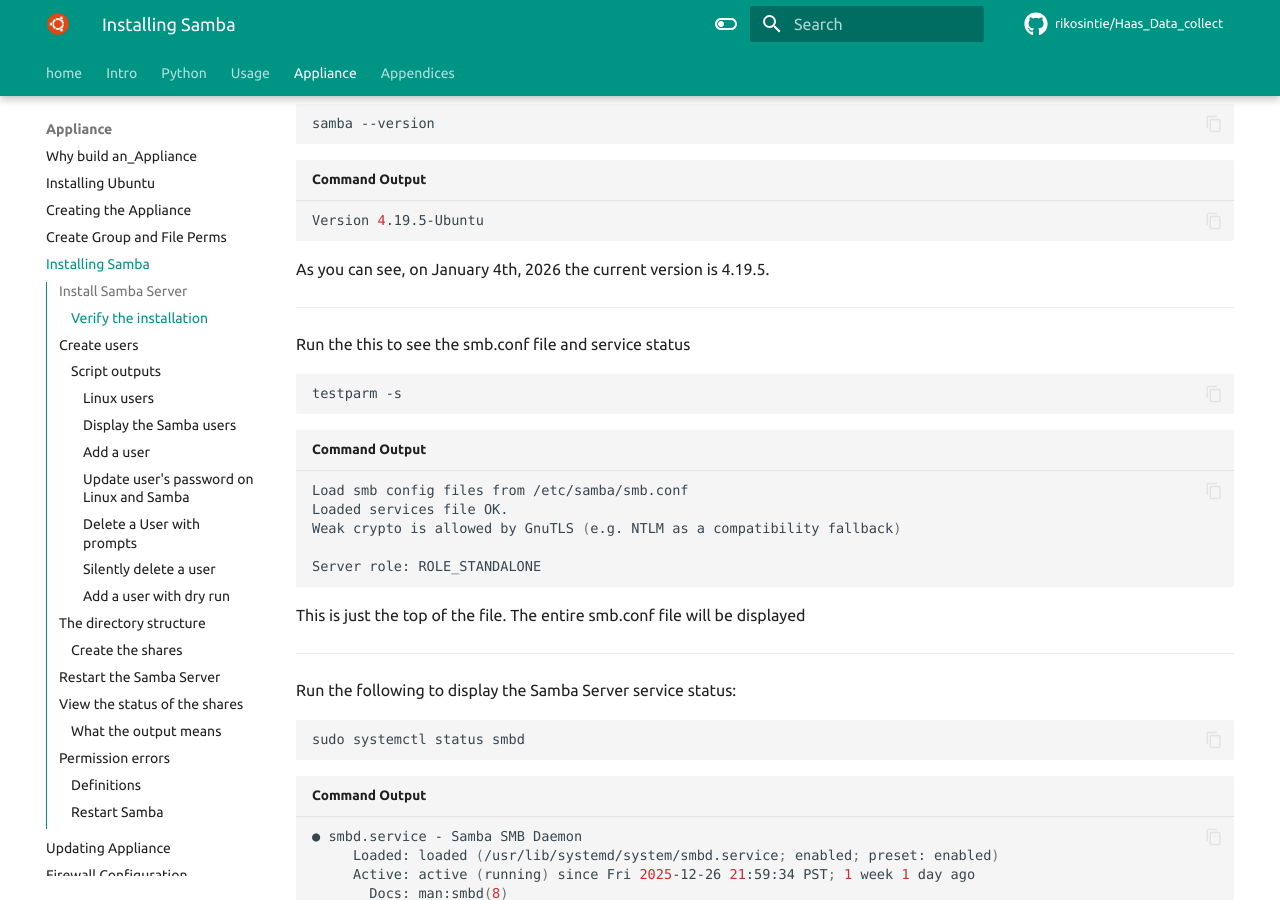
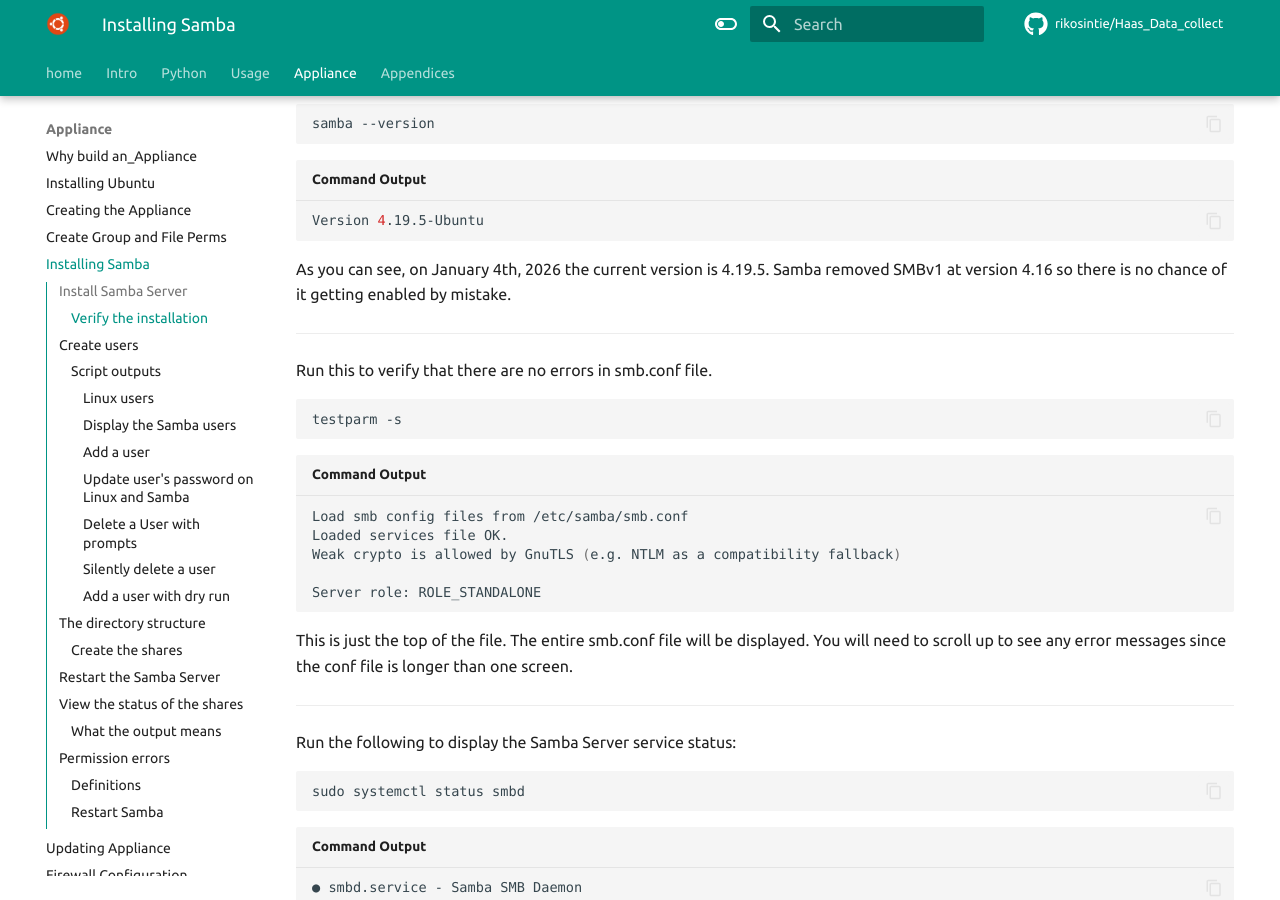
Before and after one commit to rikosintie/Haas_Data_collect, an MkDocs documentation site: the page built from docs/build_pi_5_appliance/Install_Samba.md, in a window 1280 px wide and 900 px high, scrolled down 2550 px. Built offline with MkDocs 1.6.1 and Material for MkDocs 9.7.7, drawn with Linux system fonts in a browser that asks for light colours; some web fonts are replaced; comment, search, counter and statistics services are not loaded; some of the changed text lies outside the part shown.

Commit message:
Git Title: Install_Samba - Formatting for clarity

````diff
--- a/docs/build_pi_5_appliance/Install_Samba.md
+++ b/docs/build_pi_5_appliance/Install_Samba.md
@@ -88,11 +88,11 @@
 Version 4.19.5-Ubuntu
 ```
 
-As you can see, on January 4th, 2026 the current version is 4.19.5.
+As you can see, on January 4th, 2026 the current version is 4.19.5. Samba removed SMBv1 at version 4.16 so there is no chance of it getting enabled by mistake.
 
 ----------------------------------------------------------------
 
-Run the this to see the smb.conf file and service status
+Run this to verify that there are no errors in smb.conf file.
 
 ```bash
 testparm -s
@@ -106,7 +106,7 @@
 Server role: ROLE_STANDALONE
 ```
 
-This is just the top of the file. The entire smb.conf file will be displayed
+This is just the top of the file. The entire smb.conf file will be displayed. You will need to scroll up to see any error messages since the conf file is longer than one screen.
 
 ----------------------------------------------------------------
 
@@ -455,12 +455,11 @@
 
 ----------------------------------------------------------------
 
-After you add all the share configurations, save `/etc/samba/smb.conf` and exit nano using `ctrl_s` to save and `ctrl+x` to exit.
+After you add all the share configurations, save `/etc/samba/smb.conf` and exit nano using `ctrl+s` to save and `ctrl+x` to exit.
 
 ----------------------------------------------------------------
 
-Ensure the underlying Linux directory permissions are correct:
-On the server's filesystem, make sure the shared directory (/home/haas/Haas_Data_collect) in this example is owned by haas:HaasGroup.
+Run the following commands to set the permissions correctly.
 
 ```bash
 sudo chown -R haas:HaasGroup /home/haas/Haas_Data_collect
````
Also changed, not shown: other parts of docs/build_pi_5_appliance/Install_Samba.md (+1 -1 lines).
